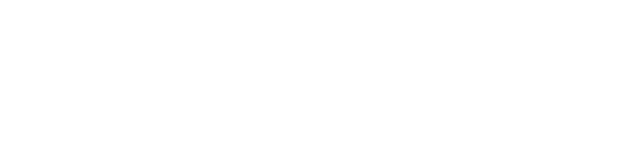
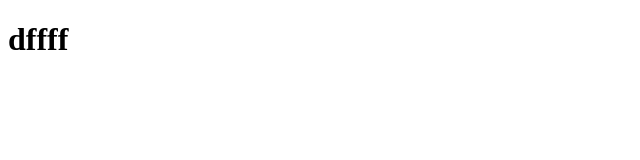
Before and after one commit to Remigijus63/pirmas, a plain HTML site: page index.html in a window 1280 px wide. Shown: the whole page, without its empty margins (0-640 px from the left). Drawn offline with Linux system fonts and the light colour scheme.

Commit message:
ech bandau 2 karta

```diff
--- a/index.html
+++ b/index.html
@@ -7,6 +7,6 @@
     <title>Document</title>
 </head>
 <body>
-
+    <h1>dffff</h1>
 </body>
 </html>
```
